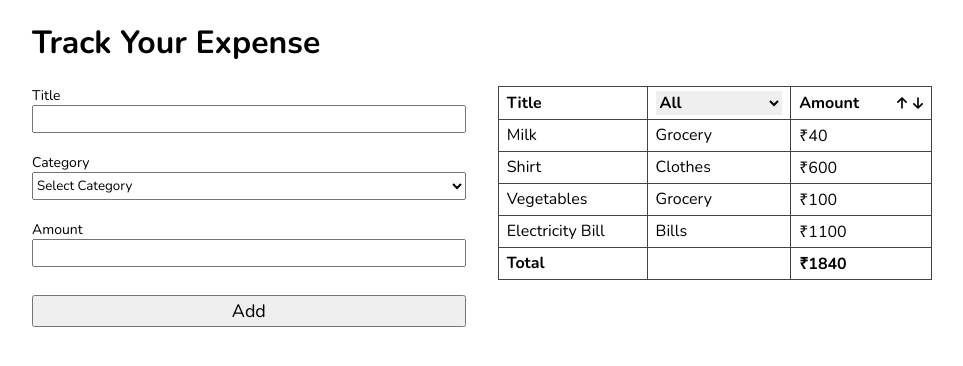
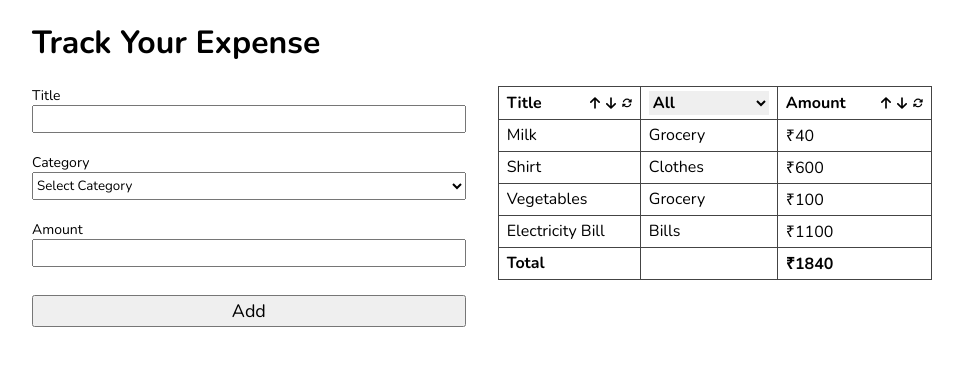
Before and after one commit to bhautikhirpara600/React-Practice, a React (Vite) app in the folder Part-02/06_Project-02(Use Controled Input)/: page / in a window 1280 px wide. Shown: the top 366 px of the page, without its empty margins (158-1121 px from the left). Built offline with nearby package versions, Linux system fonts and the light colour scheme.

Commit message:
Add to local storage

```diff
--- a/Part-02/06_Project-02(Use Controled Input)/src/App.css
+++ b/Part-02/06_Project-02(Use Controled Input)/src/App.css
@@ -36,15 +36,15 @@ main {
   outline: none;
 }
 
-.amount-column div {
+.amount-column div, .title-column div {
   display: flex;
 }
 
-.amount-column span {
+.amount-column span, .title-column span {
   margin-right: 6px;
 }
 
-.arrow {
+.arrow, .clear {
   transition: transform 0.2s ease-in-out;
   cursor: pointer;
 }
@@ -63,6 +63,14 @@ main {
 
 .down-arrow:active {
   transform: translateY(2px);
+}
+
+.refresh {
+  margin-left: 6px;
+}
+
+.refresh:active {
+  transform: rotate(90deg);
 }
 
 .expense-table th,
--- a/Part-02/06_Project-02(Use Controled Input)/src/App.jsx
+++ b/Part-02/06_Project-02(Use Controled Input)/src/App.jsx
@@ -7,21 +7,38 @@ import expenseData from './expenseData'
 function App() {
 
   const [expense, setExpense] = useState({
-        title: "",
-        category: "",
-        amount: ""
-    })
+    title: "",
+    category: "",
+    amount: ""
+  })
   const [rowId, setRowId] = useState("")
-  const [expenses, setExpenses] = useState(expenseData)
+  const [expenses, setExpenses] = useState(JSON.parse(localStorage.getItem("myExpenses")) || expenseData)
   const [isEditableExpense, setIsEditableExpense] = useState("")
+
+  localStorage.setItem("myExpenses", JSON.stringify(expenses))
 
   return (
     <>
       <main>
         <h1>Track Your Expense</h1>
         <div className="expense-tracker">
-          <ExpenseForm setExpenses={setExpenses} expense={expense} setExpense={setExpense} rowId={rowId} isEditableExpense={isEditableExpense} setIsEditableExpense={setIsEditableExpense} />
-          <ExpenseTable expenses={expenses} setExpenses={setExpenses} setExpense={setExpense} rowId={rowId} setRowId={setRowId} setIsEditableExpense={setIsEditableExpense} />
+          <ExpenseForm
+            setExpenses={setExpenses}
+            expense={expense}
+            setExpense={setExpense}
+            rowId={rowId}
+            isEditableExpense={isEditableExpense}
+            setIsEditableExpense={setIsEditableExpense}
+          />
+
+          <ExpenseTable
+            expenses={expenses}
+            setExpenses={setExpenses}
+            setExpense={setExpense}
+            rowId={rowId}
+            setRowId={setRowId}
+            setIsEditableExpense={setIsEditableExpense}
+          />
         </div>
       </main>
     </>
--- a/Part-02/06_Project-02(Use Controled Input)/src/components/ExpenseForm.jsx
+++ b/Part-02/06_Project-02(Use Controled Input)/src/components/ExpenseForm.jsx
@@ -62,6 +62,7 @@ export default function ExpenseForm({ setExpenses, expense, setExpense, rowId, i
 
         const formExpense = { id: crypto.randomUUID(), ...expense }
         setExpenses((prevState) => ([...prevState, formExpense]))
+        localStorage.setItem("myExpenses", JSON.stringify(formExpense))
         setExpense({
             title: "",
             category: "",
--- a/Part-02/06_Project-02(Use Controled Input)/src/components/ExpenseTable.jsx
+++ b/Part-02/06_Project-02(Use Controled Input)/src/components/ExpenseTable.jsx
@@ -6,6 +6,7 @@ export default function ExpenseTable({ expenses, setExpenses, setExpense, rowId,
 
     const [filteredData, setQuery] = useFilter(expenses, (data) => data.category)
     const [menuPosition, setMenuPosition] = useState({})
+    const [sortCallback, setSortCallback] = useState(() => () => {})
 
     const total = filteredData.reduce((acc, curr) => acc + Number(curr.amount), 0)
 
@@ -19,10 +20,44 @@ export default function ExpenseTable({ expenses, setExpenses, setExpense, rowId,
                 setExpense={setExpense}
                 setIsEditableExpense={setIsEditableExpense}
             />
-            <table className="expense-table" onClick={() => setMenuPosition({})}>
+            <table className="expense-table" onClick={() => menuPosition.left ? setMenuPosition({}) : ""}>
                 <thead>
                     <tr>
-                        <th>Title</th>
+                        <th className="title-column">
+                            <div>
+                                <span>Title</span>
+                                <svg
+                                    xmlns="http://www.w3.org/2000/svg"
+                                    width={10}
+                                    viewBox="0 0 384 512"
+                                    className="arrow up-arrow"
+                                    onClick={() => setSortCallback(() => (x, y) => x.title.localeCompare(y.title))}
+                                >
+                                    <title>Ascending</title>
+                                    <path d="M214.6 41.4c-12.5-12.5-32.8-12.5-45.3 0l-160 160c-12.5 12.5-12.5 32.8 0 45.3s32.8 12.5 45.3 0L160 141.2V448c0 17.7 14.3 32 32 32s32-14.3 32-32V141.2L329.4 246.6c12.5 12.5 32.8 12.5 45.3 0s12.5-32.8 0-45.3l-160-160z" />
+                                </svg>
+                                <svg
+                                    xmlns="http://www.w3.org/2000/svg"
+                                    width={10}
+                                    viewBox="0 0 384 512"
+                                    className="arrow down-arrow"
+                                    onClick={() => setSortCallback(() => (x, y) => y.title.localeCompare(x.title))}
+                                >
+                                    <title>Descending</title>
+                                    <path d="M169.4 470.6c12.5 12.5 32.8 12.5 45.3 0l160-160c12.5-12.5 12.5-32.8 0-45.3s-32.8-12.5-45.3 0L224 370.8 224 64c0-17.7-14.3-32-32-32s-32 14.3-32 32l0 306.7L54.6 265.4c-12.5-12.5-32.8-12.5-45.3 0s-12.5 32.8 0 45.3l160 160z" />
+                                </svg>
+                                <svg
+                                    xmlns="http://www.w3.org/2000/svg"
+                                    width={10}
+                                    viewBox="0 0 512 512"
+                                    className="refresh clear"
+                                    onClick={() => setSortCallback(() => () => {})}
+                                >
+                                    <title>Refresh</title>
+                                    <path d="M105.1 202.6c7.7-21.8 20.2-42.3 37.8-59.8c62.5-62.5 163.8-62.5 226.3 0L386.3 160 352 160c-17.7 0-32 14.3-32 32s14.3 32 32 32l111.5 0c0 0 0 0 0 0l.4 0c17.7 0 32-14.3 32-32l0-112c0-17.7-14.3-32-32-32s-32 14.3-32 32l0 35.2L414.4 97.6c-87.5-87.5-229.3-87.5-316.8 0C73.2 122 55.6 150.7 44.8 181.4c-5.9 16.7 2.9 34.9 19.5 40.8s34.9-2.9 40.8-19.5zM39 289.3c-5 1.5-9.8 4.2-13.7 8.2c-4 4-6.7 8.8-8.1 14c-.3 1.2-.6 2.5-.8 3.8c-.3 1.7-.4 3.4-.4 5.1L16 432c0 17.7 14.3 32 32 32s32-14.3 32-32l0-35.1 17.6 17.5c0 0 0 0 0 0c87.5 87.4 229.3 87.4 316.7 0c24.4-24.4 42.1-53.1 52.9-83.8c5.9-16.7-2.9-34.9-19.5-40.8s-34.9 2.9-40.8 19.5c-7.7 21.8-20.2 42.3-37.8 59.8c-62.5 62.5-163.8 62.5-226.3 0l-.1-.1L125.6 352l34.4 0c17.7 0 32-14.3 32-32s-14.3-32-32-32L48.4 288c-1.6 0-3.2 .1-4.8 .3s-3.1 .5-4.6 1z" />
+                                </svg>
+                            </div>
+                        </th>
                         <th>
                             <select onChange={(e) => setQuery(e.target.value.toLowerCase())}>
                                 <option value="">All</option>
@@ -41,6 +76,7 @@ export default function ExpenseTable({ expenses, setExpenses, setExpense, rowId,
                                     width={10}
                                     viewBox="0 0 384 512"
                                     className="arrow up-arrow"
+                                    onClick={() => setSortCallback(() => (x, y) => x.amount - y.amount)}
                                 >
                                     <title>Ascending</title>
                                     <path d="M214.6 41.4c-12.5-12.5-32.8-12.5-45.3 0l-160 160c-12.5 12.5-12.5 32.8 0 45.3s32.8 12.5 45.3 0L160 141.2V448c0 17.7 14.3 32 32 32s32-14.3 32-32V141.2L329.4 246.6c12.5 12.5 32.8 12.5 45.3 0s12.5-32.8 0-45.3l-160-160z" />
@@ -50,9 +86,20 @@ export default function ExpenseTable({ expenses, setExpenses, setExpense, rowId,
                                     width={10}
                                     viewBox="0 0 384 512"
                                     className="arrow down-arrow"
+                                    onClick={() => setSortCallback(() => (x, y) => y.amount - x.amount)}
                                 >
                                     <title>Descending</title>
                                     <path d="M169.4 470.6c12.5 12.5 32.8 12.5 45.3 0l160-160c12.5-12.5 12.5-32.8 0-45.3s-32.8-12.5-45.3 0L224 370.8 224 64c0-17.7-14.3-32-32-32s-32 14.3-32 32l0 306.7L54.6 265.4c-12.5-12.5-32.8-12.5-45.3 0s-12.5 32.8 0 45.3l160 160z" />
+                                </svg>
+                                <svg
+                                    xmlns="http://www.w3.org/2000/svg"
+                                    width={10}
+                                    viewBox="0 0 512 512"
+                                    className="refresh clear"
+                                    onClick={() => setSortCallback(() => () => {})}
+                                >
+                                    <title>Refresh</title>
+                                    <path d="M105.1 202.6c7.7-21.8 20.2-42.3 37.8-59.8c62.5-62.5 163.8-62.5 226.3 0L386.3 160 352 160c-17.7 0-32 14.3-32 32s14.3 32 32 32l111.5 0c0 0 0 0 0 0l.4 0c17.7 0 32-14.3 32-32l0-112c0-17.7-14.3-32-32-32s-32 14.3-32 32l0 35.2L414.4 97.6c-87.5-87.5-229.3-87.5-316.8 0C73.2 122 55.6 150.7 44.8 181.4c-5.9 16.7 2.9 34.9 19.5 40.8s34.9-2.9 40.8-19.5zM39 289.3c-5 1.5-9.8 4.2-13.7 8.2c-4 4-6.7 8.8-8.1 14c-.3 1.2-.6 2.5-.8 3.8c-.3 1.7-.4 3.4-.4 5.1L16 432c0 17.7 14.3 32 32 32s32-14.3 32-32l0-35.1 17.6 17.5c0 0 0 0 0 0c87.5 87.4 229.3 87.4 316.7 0c24.4-24.4 42.1-53.1 52.9-83.8c5.9-16.7-2.9-34.9-19.5-40.8s-34.9 2.9-40.8 19.5c-7.7 21.8-20.2 42.3-37.8 59.8c-62.5 62.5-163.8 62.5-226.3 0l-.1-.1L125.6 352l34.4 0c17.7 0 32-14.3 32-32s-14.3-32-32-32L48.4 288c-1.6 0-3.2 .1-4.8 .3s-3.1 .5-4.6 1z" />
                                 </svg>
                             </div>
                         </th>
@@ -60,7 +107,7 @@ export default function ExpenseTable({ expenses, setExpenses, setExpense, rowId,
                 </thead>
                 <tbody>
                     {
-                        filteredData.map(({ id, title, category, amount }) => (
+                        filteredData.sort(sortCallback).map(({ id, title, category, amount }) => (
                             <tr key={id} onContextMenu={(e) => {
                                 e.preventDefault()
                                 setMenuPosition({ left: e.clientX + 4, top: e.clientY + 4 })
```
